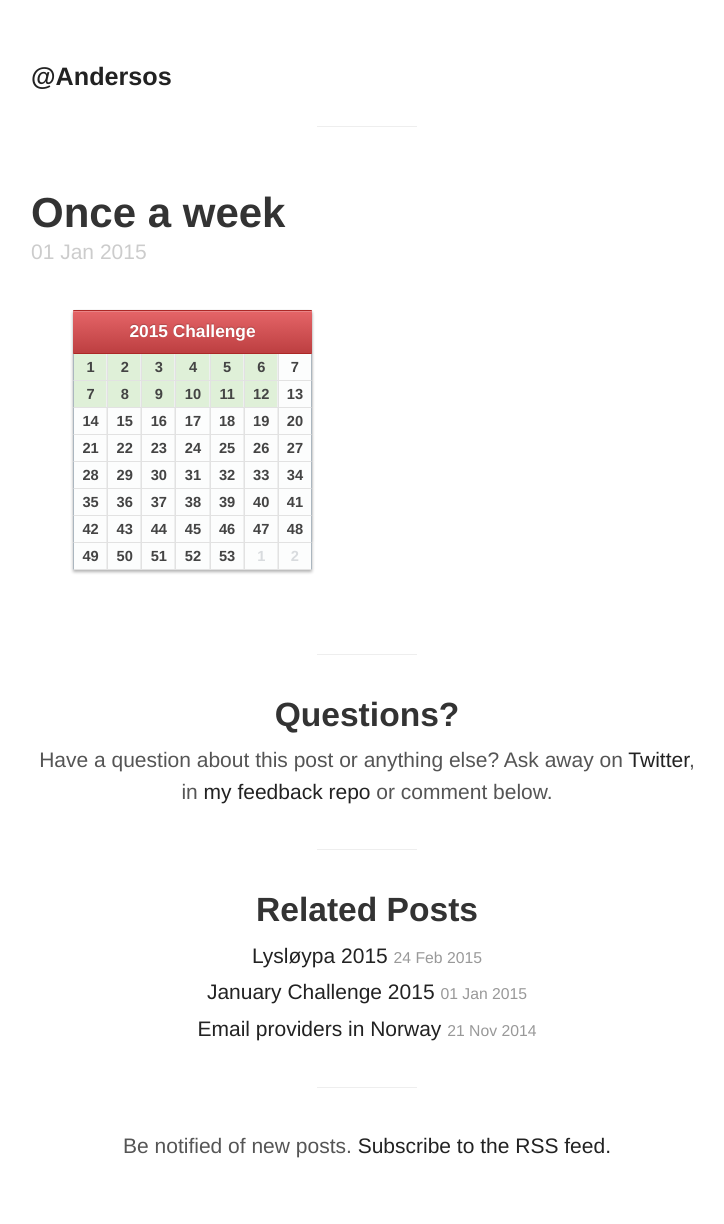
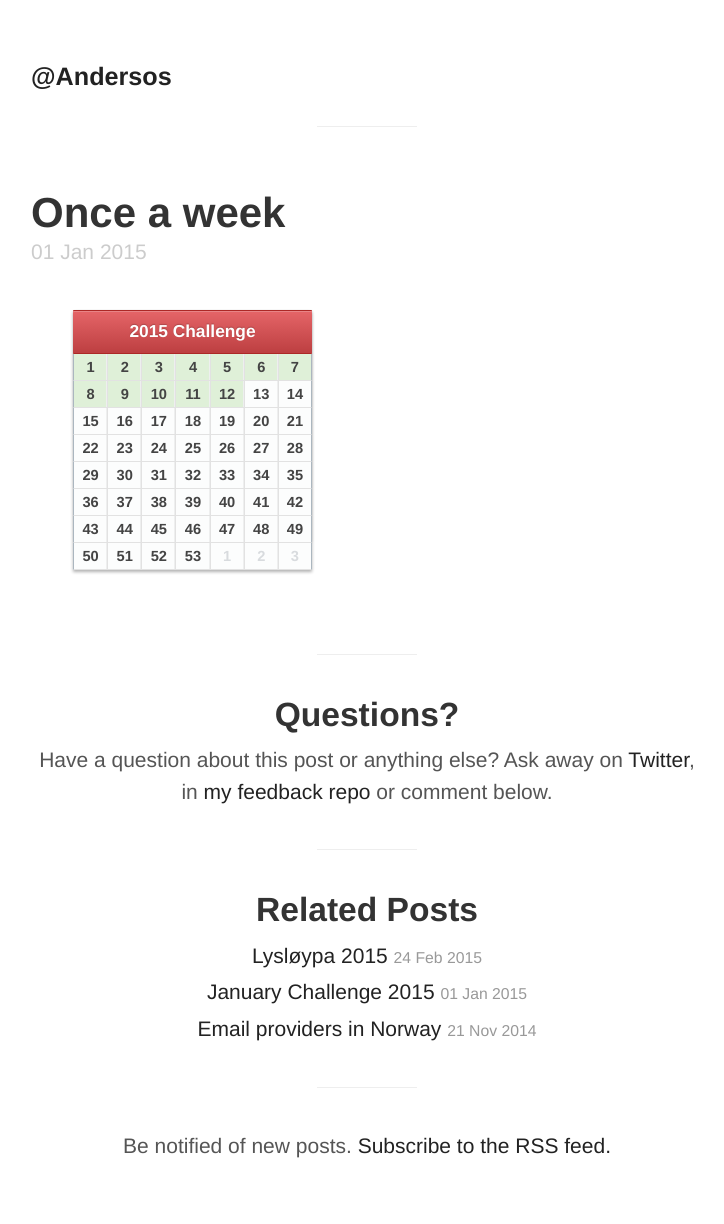
Before and after one commit to Andersos/andersos.net, a Jekyll site: the page built from _posts/2015-01-01-once-a-week.md, in a window 1280 px wide. Shown: the whole page, without its empty margins (273-997 px from the left). Built offline with Jekyll 4.4.1, drawn with Linux system fonts in a browser that asks for light colours; Markdown is read by kramdown in place of the engine named in the settings.

Commit message:
Update 2015-01-01-once-a-week.md

```diff
--- a/_posts/2015-01-01-once-a-week.md
+++ b/_posts/2015-01-01-once-a-week.md
@@ -27,70 +27,70 @@ tags:
             <td class="success">4</td>
             <td class="success">5</td>
             <td class="success">6</td>
-            <td>7</td>
+            <td class="success">7</td>
         </tr>
         <tr>
-            <td class="success">7</td>
             <td class="success">8</td>
             <td class="success">9</td>
             <td class="success">10</td>
             <td class="success">11</td>
             <td class="success">12</td>
             <td>13</td>
+            <td>14</td>
         </tr>
         <tr>
-            <td>14</td>
             <td>15</td>
             <td>16</td>
             <td>17</td>
             <td>18</td>
             <td>19</td>
             <td>20</td>
+            <td>21</td>
         </tr>
         <tr>
-            <td>21</td>
             <td>22</td>
             <td>23</td>
             <td>24</td>
             <td>25</td>
             <td>26</td>
             <td>27</td>
+            <td>28</td>
         </tr>
         <tr>
-            <td>28</td>
             <td>29</td>
             <td>30</td>
             <td>31</td>
             <td>32</td>
             <td>33</td>
             <td>34</td>
+            <td>35</td>
         </tr>
         <tr>
-            <td>35</td>
             <td>36</td>
             <td>37</td>
             <td>38</td>
             <td>39</td>
             <td>40</td>
             <td>41</td>
+            <td>42</td>
         </tr>
         <tr>
-            <td>42</td>
             <td>43</td>
             <td>44</td>
             <td>45</td>
             <td>46</td>
             <td>47</td>
             <td>48</td>
+            <td>49</td>
         </tr>
         <tr>
-            <td>49</td>
             <td>50</td>
             <td>51</td>
             <td>52</td>
             <td>53</td>
             <td class="off">1</td>
             <td class="off">2</td>
+            <td class="off">3</td>
         </tr>
     </tbody>
 </table>
```
